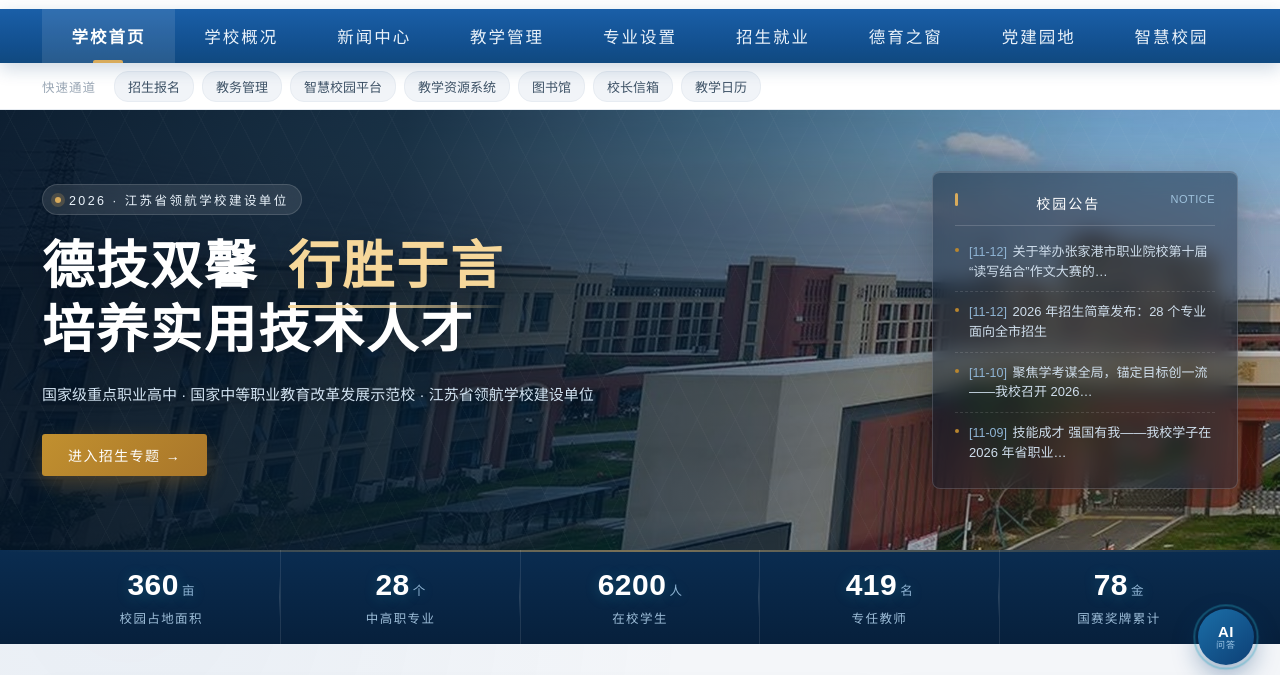
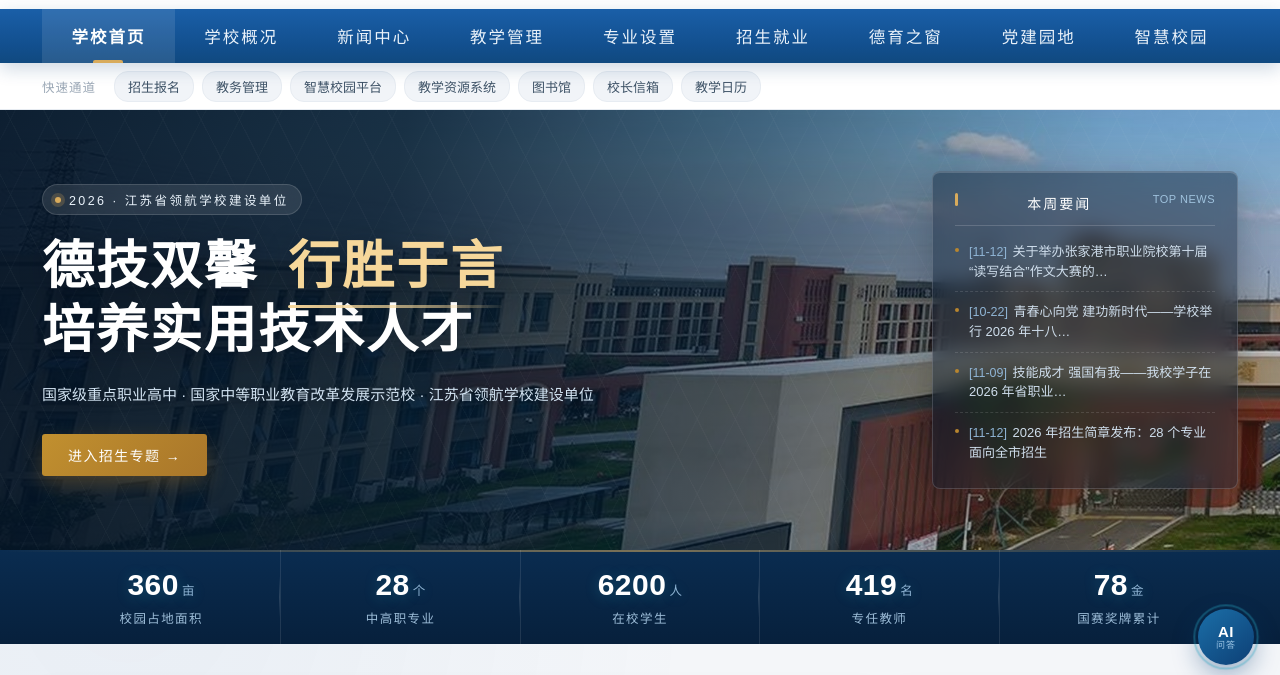
Before and after one commit to gedongyou/zjg-portal, a plain HTML site: page index.html in a window 1280 px wide. Shown: the part 109-784 px from the top of the page. Drawn offline with Linux system fonts and the light colour scheme.

Commit message:
首页右侧卡片改为本周要闻（按浏览量排序），避免首页被公告占据

```diff
--- a/index.html
+++ b/index.html
@@ -1045,7 +1045,7 @@ function pgHome(){
   const newsLi2 = rightArr.map(n=>`
     <li><div class="date"><b>${n.date}</b><span>${n.year}</span></div>
       <a class="txt" href="#/news/${n.id}">${n.title}<i>${n.dept}</i></a></li>`).join('');
-  const notices = NEWS.slice().sort((a,b)=>(b.hot?1:0)-(a.hot?1:0)).slice(0,4);
+  const notices = NEWS.slice().sort((a,b)=>(b.views||0)-(a.views||0)).slice(0,4);
 
   return header('home') + `
   <section class="hero">
@@ -1058,7 +1058,7 @@ function pgHome(){
         <div class="hero-btns"><a class="btn gold" href="#/zs">进入招生专题 →</a></div>
       </div>
       <aside class="hero-side">
-        <div class="t">校园公告 <span>NOTICE</span></div>
+        <div class="t">本周要闻 <span>TOP NEWS</span></div>
         <ul>${notices.map(n=>`<li><a href="#/news/${n.id}"><b>[${n.date}]</b> ${n.title.length>26?n.title.slice(0,26)+'…':n.title}</a></li>`).join('')}</ul>
       </aside>
     </div>
```
